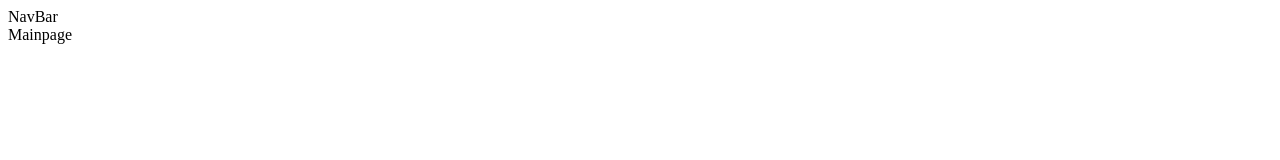
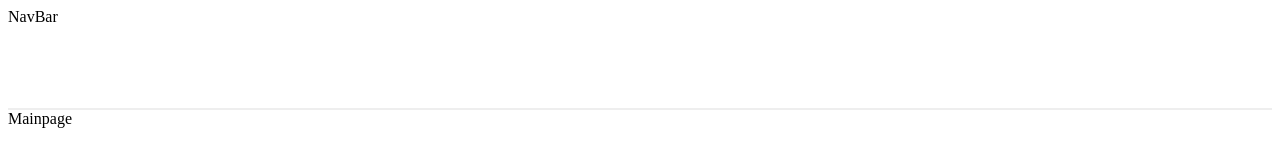
Before and after one commit to Project-DUCADEMY/ducademy-web, a React (Create React App) app: page / in a window 1280 px wide. Shown: the top 160 px of the page. Built offline with nearby package versions, Linux system fonts and the light colour scheme.

Commit message:
NavBar Height

```diff
--- a/src/components/NavBar/NavBar.jsx
+++ b/src/components/NavBar/NavBar.jsx
@@ -1,8 +1,14 @@
+import styled from 'styled-components'
+const NavBarMainWrapper = styled.div`
+	width: 100%;
+	height: 100px;
+	border-bottom: solid 2px #eee;
+`
 const NavBar = () => {
 	return (
-		<>
+		<NavBarMainWrapper>
 			NavBar
-		</>
+		</NavBarMainWrapper>
 	)
 }
 
```
